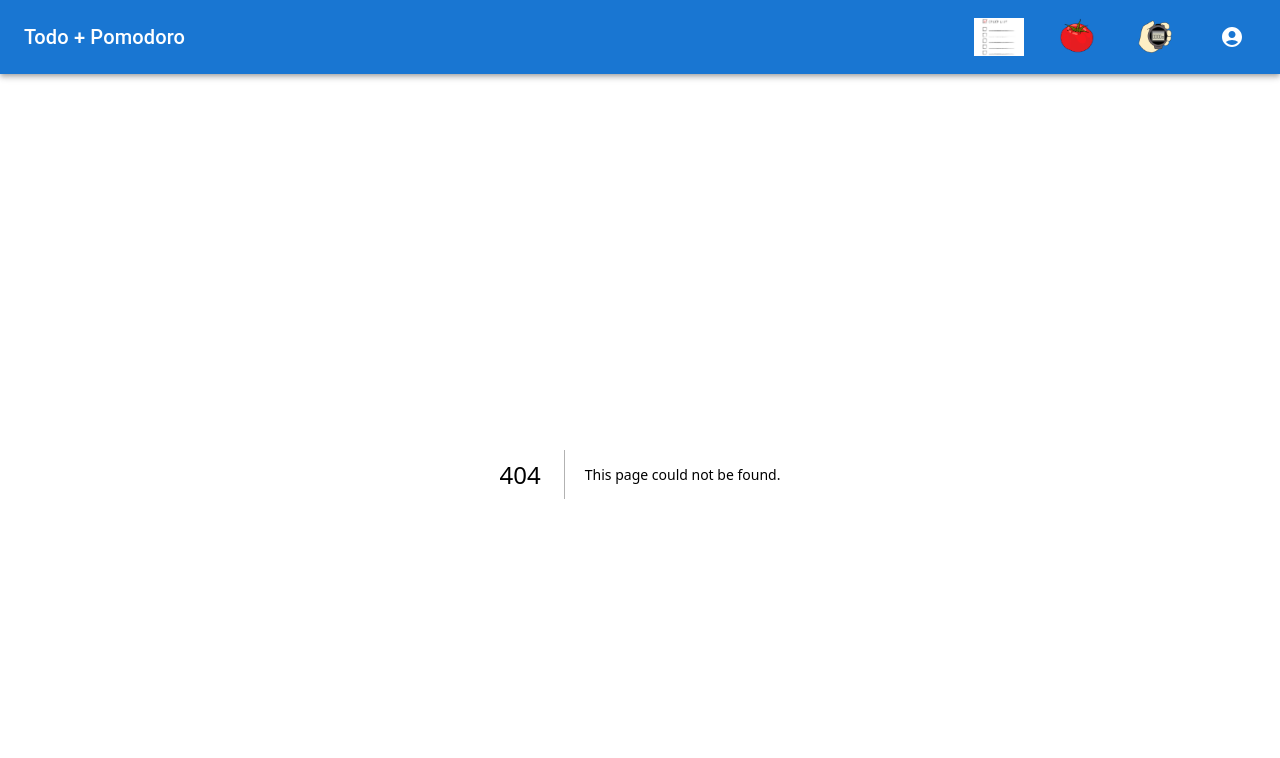
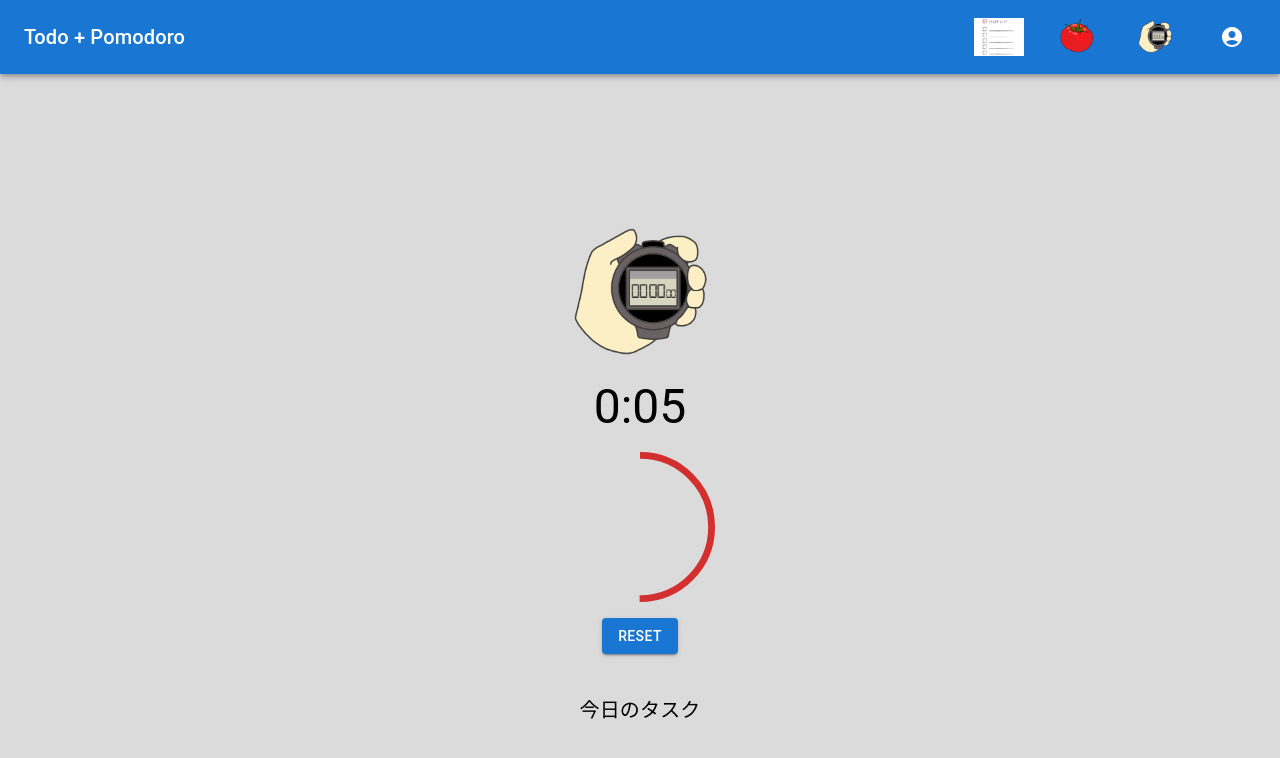
Before and after one commit to SS-okamura/nest_next_front, a Next.js app: page /timer in a window 1280 px wide. Before the commit this address had no page. Shown: the top 758 px of the page. Built offline with nearby package versions, Linux system fonts and the light colour scheme.

Commit message:
feat: timer画面追加

```diff
--- /dev/null
+++ b/app/timer/page.tsx
@@ -0,0 +1,171 @@
+"use client";
+
+import React, { useState, useEffect, useContext } from "react";
+import {
+  Typography,
+  Button,
+  CircularProgress,
+  Box,
+  Card,
+  List,
+  ListItem,
+  ListItemButton,
+  Modal,
+  Avatar,
+  Container,
+  CssBaseline,
+  Grid,
+  InputLabel,
+  MenuItem,
+  Select,
+  SelectChangeEvent,
+  TextField,
+} from "@mui/material";
+import { KeyboardArrowRight } from "@mui/icons-material";
+import { Task } from "../tasks/page";
+import { PomodoroTimerListContext } from "../providers/PomodoroTimerListContext";
+import { title } from "process";
+import { TimerContext } from "../providers/TimerContext";
+
+const Timer = () => {
+  const { initialTime, breakTime } = useContext(TimerContext);
+  const [timeRemaining, setTimeRemaining] = useState(initialTime);
+  const { setPomodoroTimerList, pomodoroTimerList } = useContext(
+    PomodoroTimerListContext
+  );
+  const [count, setCount] = useState(0);
+  const [breakFlg, setBreakFlg] = useState(false);
+  const [open, setOpen] = useState(false);
+
+  const formatTime = (seconds: number) => {
+    const minutes = Math.floor(seconds / 60);
+    const remainingSeconds = seconds % 60;
+    return `${minutes}:${remainingSeconds < 10 ? "0" : ""}${remainingSeconds}`;
+  };
+
+  useEffect(() => {
+    if (timeRemaining > 0) {
+      const timer = setInterval(() => {
+        setTimeRemaining((prevTime) => Math.max(0, prevTime - 1));
+      }, 1000);
+
+      return () => clearInterval(timer);
+    }
+    if (timeRemaining === 0) {
+      if (breakFlg) {
+        setTimeRemaining(initialTime);
+        setCount(count + 1);
+      } else {
+        setOpen(true);
+        setTimeRemaining(breakTime);
+      }
+      setBreakFlg(!breakFlg);
+    }
+  }, [breakFlg, count, timeRemaining]);
+
+  const handleReset = () => {
+    setTimeRemaining(initialTime);
+  };
+
+  return (
+    <Box
+      display="flex"
+      flexDirection="column"
+      alignItems="center"
+      justifyContent="center"
+      minHeight="100vh"
+    >
+      <img
+        src="/timer.png"
+        alt="My Image"
+        style={{ width: "200px", height: "auto" }}
+      />
+      <Typography variant="h3" gutterBottom>
+        {formatTime(timeRemaining)}
+      </Typography>
+      <CircularProgress
+        variant="determinate"
+        value={(timeRemaining / initialTime) * 100}
+        size={150}
+        thickness={2}
+        color="error"
+      />
+      <Box mt={2}>
+        <Button variant="contained" color="primary" onClick={handleReset}>
+          Reset
+        </Button>
+      </Box>
+
+      <Box sx={{ mt: 5 }}>
+        <Typography variant="h6">今日のタスク</Typography>
+        <List>
+          {pomodoroTimerList.map((task: Task, index: number) => {
+            if (count === index) {
+              return (
+                <Card
+                  variant="outlined"
+                  key={task.id}
+                  sx={{ background: "tomato" }}
+                >
+                  <ListItem>
+                    <ListItemButton>
+                      <Typography>{task.title}</Typography>
+                      <KeyboardArrowRight />
+                    </ListItemButton>{" "}
+                  </ListItem>
+                </Card>
+              );
+            }
+            return (
+              <Card variant="outlined" key={task.id}>
+                <ListItem>
+                  <ListItemButton>
+                    <Typography>{task.title}</Typography>
+                    <KeyboardArrowRight />
+                  </ListItemButton>{" "}
+                </ListItem>
+              </Card>
+            );
+          })}
+        </List>
+      </Box>
+      <Modal
+        aria-labelledby="modal-title"
+        aria-describedby="modal-desc"
+        open={open}
+        onClose={() => {
+          setOpen(false);
+        }}
+        sx={{
+          background: "white",
+          display: "flex",
+          justifyContent: "center",
+          alignItems: "center",
+        }}
+      >
+        <Container component="main" maxWidth="xs" sx={{ background: "white" }}>
+          <CssBaseline />
+          <Box
+            sx={{
+              marginTop: 8,
+              display: "flex",
+              flexDirection: "column",
+              alignItems: "center",
+            }}
+          >
+            <Typography component="h1" variant="h5" sx={{ mb: 5 }}>
+              success
+            </Typography>
+            <img
+              src="/eat_tomato.png"
+              alt="My Image"
+              style={{ width: "300px", height: "auto" }}
+            />
+          </Box>
+        </Container>
+      </Modal>
+    </Box>
+  );
+};
+
+export default Timer;
```
